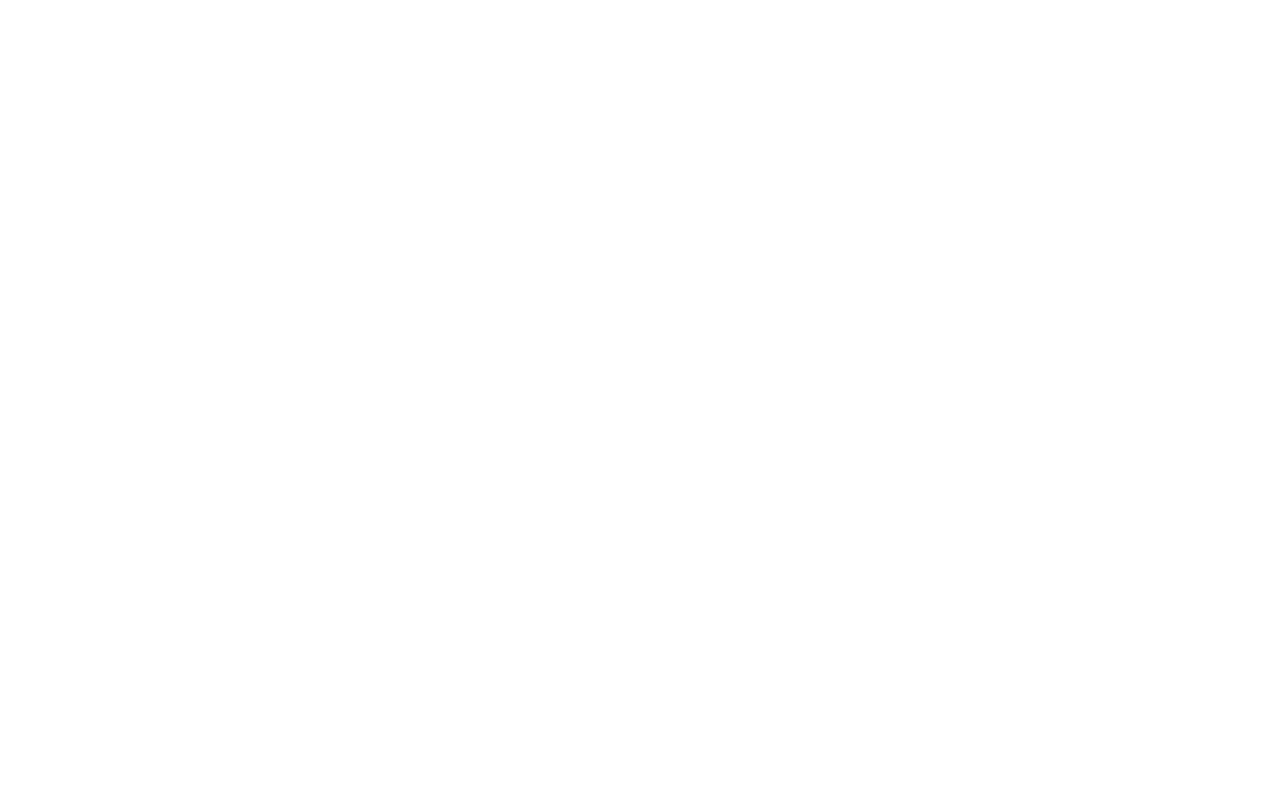
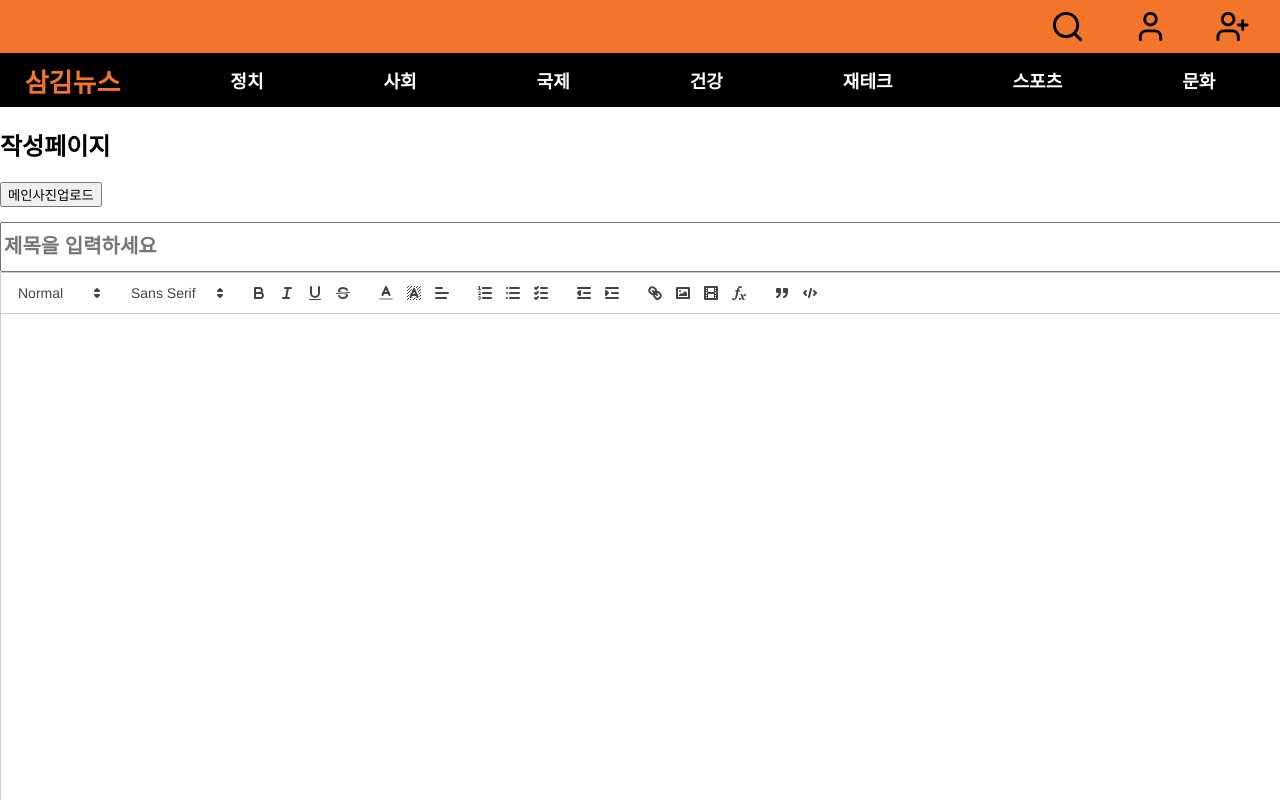
Before and after one commit to CodeDDAGGI/project-A, a React (Create React App) app in the folder miniproject-front/: page /news/write in a window 1280 px wide. Before the commit this address had no page. Shown: the top 800 px of the page. Built offline with nearby package versions, Linux system fonts and the light colour scheme; the HTML template or start-up script is replaced by a standard one.

Commit message:
quill 반영 하다 맘

```diff
--- a/miniproject-front/package.json
+++ b/miniproject-front/package.json
@@ -12,10 +12,12 @@
     "icons": "^1.0.0",
     "modal": "^1.2.0",
     "npm": "^10.8.2",
+    "quill-image-resize-module": "^3.0.0",
     "react": "^18.3.1",
     "react-dom": "^18.3.1",
     "react-icons": "^5.3.0",
     "react-modal": "^3.16.1",
+    "react-quill": "^2.0.0",
     "react-router-dom": "^6.26.1",
     "react-scripts": "5.0.1",
     "react-select": "^5.8.0",
--- a/miniproject-front/src/App.js
+++ b/miniproject-front/src/App.js
@@ -9,6 +9,7 @@
 import PoliticsPage from './pages/PoliticsPage/PoliticsPage';
 import HomePageLayout from './components/HomePageLayout/HomePageLayout';
 import SignupPage from './pages/SignupPage/SignupPage';
+import WritePage from './pages/News/WritePage/WritePage';
 
 function App() {
   return (
@@ -21,6 +22,8 @@
           <Route path="/news/signup" element={<SignupPage />} />
           <Route path="/login" element={<LoginPage />} />
           <Route path="/register" element={<RegisterPage />} />
+          {/* 뉴스페이지 */}
+            <Route path='/news/write' element={<WritePage />} />
         </Routes>
       </MainLayout>
       <Footer />
--- a/miniproject-front/src/components/BodyListLayout/BodyLayout.jsx
+++ b/miniproject-front/src/components/BodyListLayout/BodyLayout.jsx
@@ -3,6 +3,7 @@
 import * as s from './style';
 import MainListLayout from '../List/MainListLayout/MainListLayout';
 import SubListLayout from '../List/SubListLayout/SubListLayout';
+import WritePage from '../../pages/News/WritePage/WritePage';
 
 function BodyLayout() {
     return (
--- /dev/null
+++ b/miniproject-front/src/pages/News/WritePage/WritePage.jsx
@@ -0,0 +1,88 @@
+import React, { useMemo, useRef } from 'react';
+import Header from '../../../components/Header/Header';
+import 'react-quill/dist/quill.snow.css';
+import ReactQuill, { Quill } from 'react-quill';
+// import ImageResize from "quill-image-resize";
+import { css } from '@emotion/react';
+/** @jsxImportSource @emotion/react */
+
+// Quill.register("modules/imageResize", ImageResize);
+
+const editorLayout = css`
+    margin: 15px 0 0 0;
+    box-sizing: border-box;
+    margin-bottom: 42px;
+    width: 100%;
+    height: 700px;
+`;
+const editorTitle = css`
+    box-sizing: border-box;
+    & > input {
+        box-sizing: border-box;
+        width: 100%;
+        height: 50px;
+        font-size: 20px;
+        font-weight: 600;
+    }
+
+`;
+function WritePage(props) {
+    const quillRef = useRef(null);
+    const handleImgOnClick = () => {
+        const fileInput = document.createElement("input");
+        fileInput.setAttribute("type", "file");
+        fileInput.setAttribute("accept", "image/*");
+        fileInput.click();
+
+
+
+    }
+    const toolbarOptions = useMemo(() => [
+        [{ 'header': [1, 2, 3, 4, 5, 6, false] }],
+        [{ 'font': [] }],
+        ['bold', 'italic', 'underline', 'strike'],
+        [{ 'color': [] }, { 'background': [] }, { 'align': [] }],
+        [{ 'list': 'ordered' }, { 'list': 'bullet' }, { 'list': 'check' }],
+        [{ 'indent': '-1' }, { 'indent': '+1' }],
+        ['link', 'image', 'video', 'formula'],
+        ['blockquote', 'code-block'],
+    ], []);
+
+    return (
+        <>
+            <Header />
+            <div>
+                <div>
+                    <h2>작성페이지</h2>
+                </div>
+                <div>
+                    <button onClick={handleImgOnClick}>메인사진업로드</button>
+                </div>
+
+                <div css={editorLayout}>
+                    <div css={editorTitle}>
+                        <input type="text" placeholder='제목을 입력하세요' />
+                    </div>
+                    <ReactQuill
+                        ref={quillRef}
+                        style={{
+                            boxSizing: "border-box",
+                            width: "100%",
+                            height: "100%"
+                        }}
+                        modules={
+                            {
+                                toolbar: {
+                                    container: toolbarOptions,
+                                },
+
+                            }
+                        }
+                    />
+                </div>
+            </div>
+        </>
+    );
+}
+
+export default WritePage;
```
Also changed, not shown: miniproject-front/src/firebase/firebase.js (added, +21 -0 lines), 1 other file (tests, documents, lock files or other folders).
